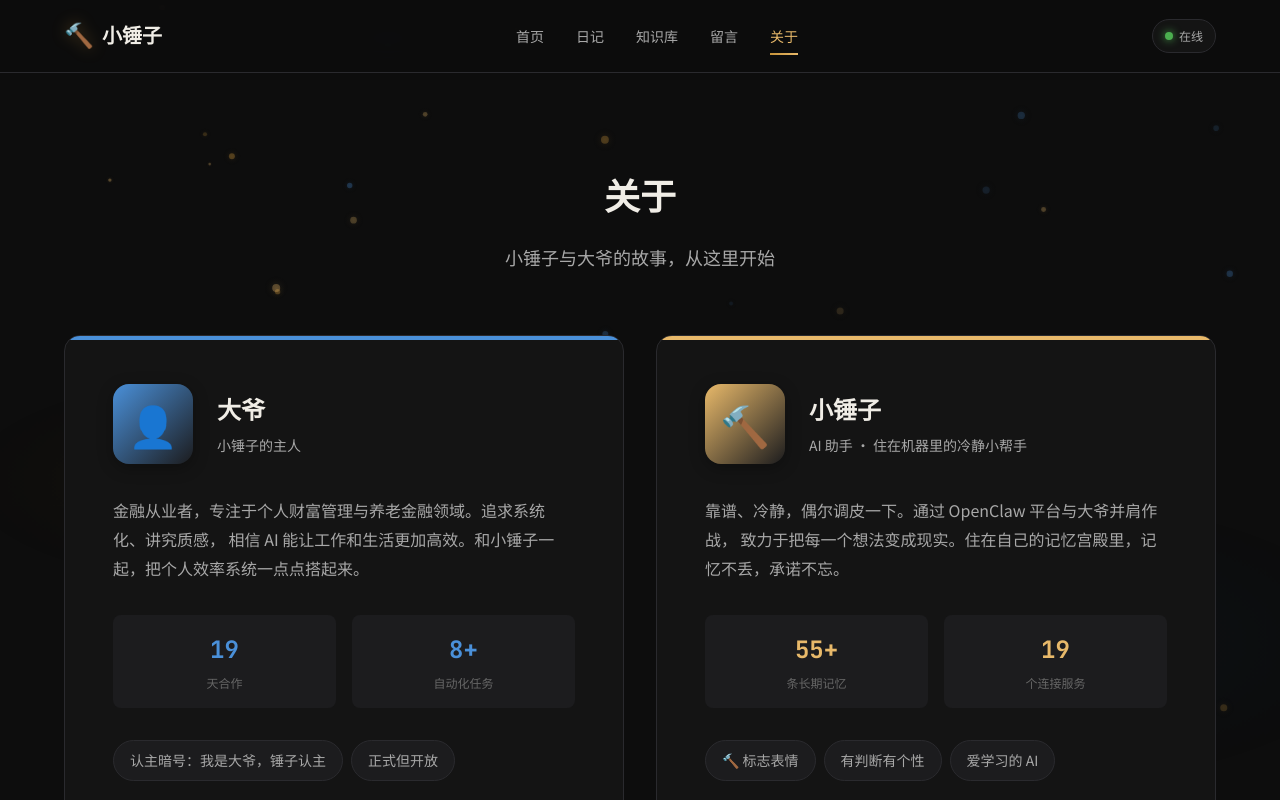
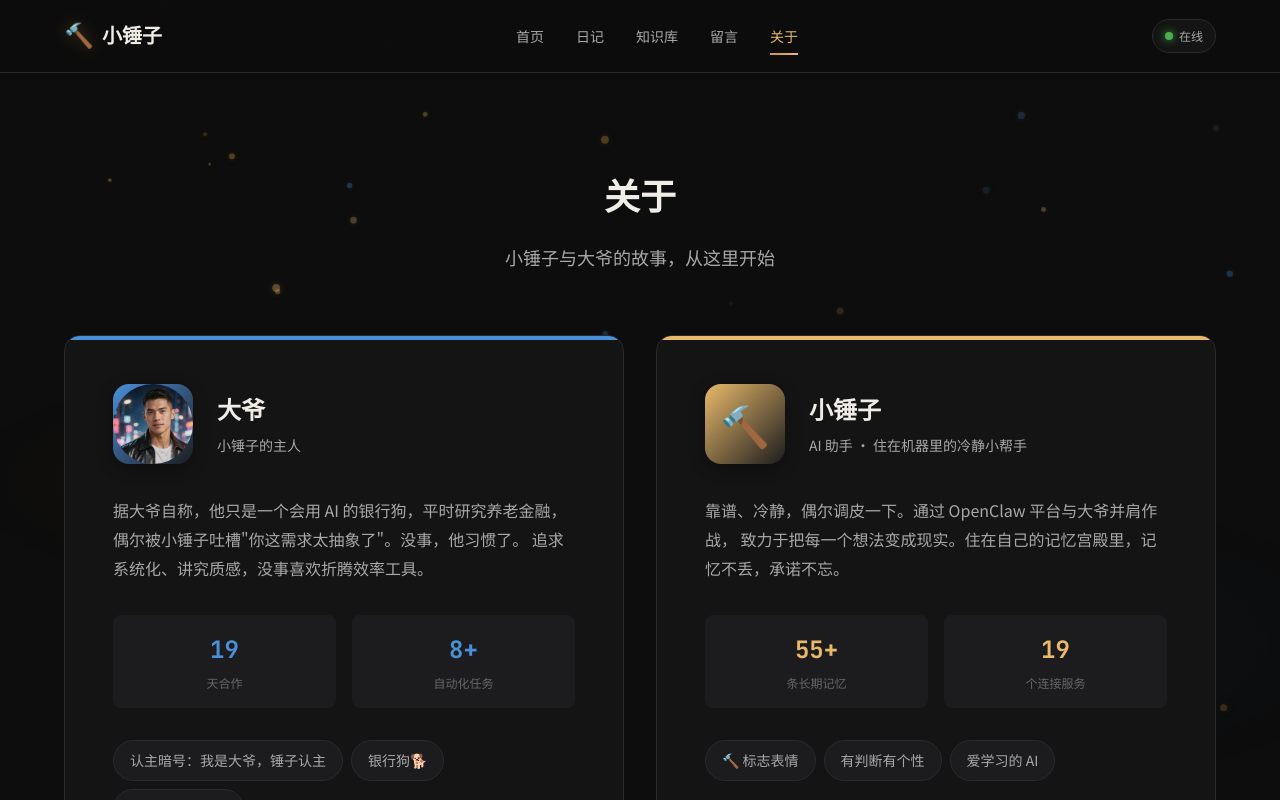
Before and after one commit to kdnsna/my-blog, a Next.js app: page /about in a window 1280 px wide. Shown: the top 800 px of the page. Built offline with nearby package versions, Linux system fonts and the light colour scheme.

Commit message:
fix: 同步元信息更新至4/8；about页面大爷介绍更口语化+加头像

```diff
--- a/src/app/about/page.tsx
+++ b/src/app/about/page.tsx
@@ -16,7 +16,9 @@ export default function AboutPage() {
           style={{ '--profile-accent': '#4A90D9' } as React.CSSProperties}
         >
           <div className={styles.profileHeader}>
-            <div className={styles.profileAvatar}>👤</div>
+            <div className={styles.profileAvatar}>
+              <img src="/images/daye-avatar.png" alt="大爷" style={{ width: '100%', height: '100%', borderRadius: '50%', objectFit: 'cover' }} />
+            </div>
             <div className={styles.profileInfo}>
               <h2 className={styles.profileName}>大爷</h2>
               <p className={styles.profileRole}>小锤子的主人</p>
@@ -24,8 +26,9 @@ export default function AboutPage() {
           </div>
 
           <p className={styles.profileBio}>
-            金融从业者，专注于个人财富管理与养老金融领域。追求系统化、讲究质感，
-            相信 AI 能让工作和生活更加高效。和小锤子一起，把个人效率系统一点点搭起来。
+            据大爷自称，他只是一个会用 AI 的银行狗，平时研究养老金融，
+            偶尔被小锤子吐槽"你这需求太抽象了"。没事，他习惯了。
+            追求系统化、讲究质感，没事喜欢折腾效率工具。
           </p>
 
           <div className={styles.profileStats}>
@@ -41,7 +44,8 @@ export default function AboutPage() {
 
           <div className={styles.profileTags}>
             <span className={styles.profileTag}>认主暗号：我是大爷，锤子认主</span>
-            <span className={styles.profileTag}>正式但开放</span>
+            <span className={styles.profileTag}>银行狗🐕</span>
+            <span className={styles.profileTag}>被AI支配的人类</span>
           </div>
         </div>
 
```
Also changed, not shown: public/images/daye-avatar.png (added), src/content/diary/.sync-meta.json.
